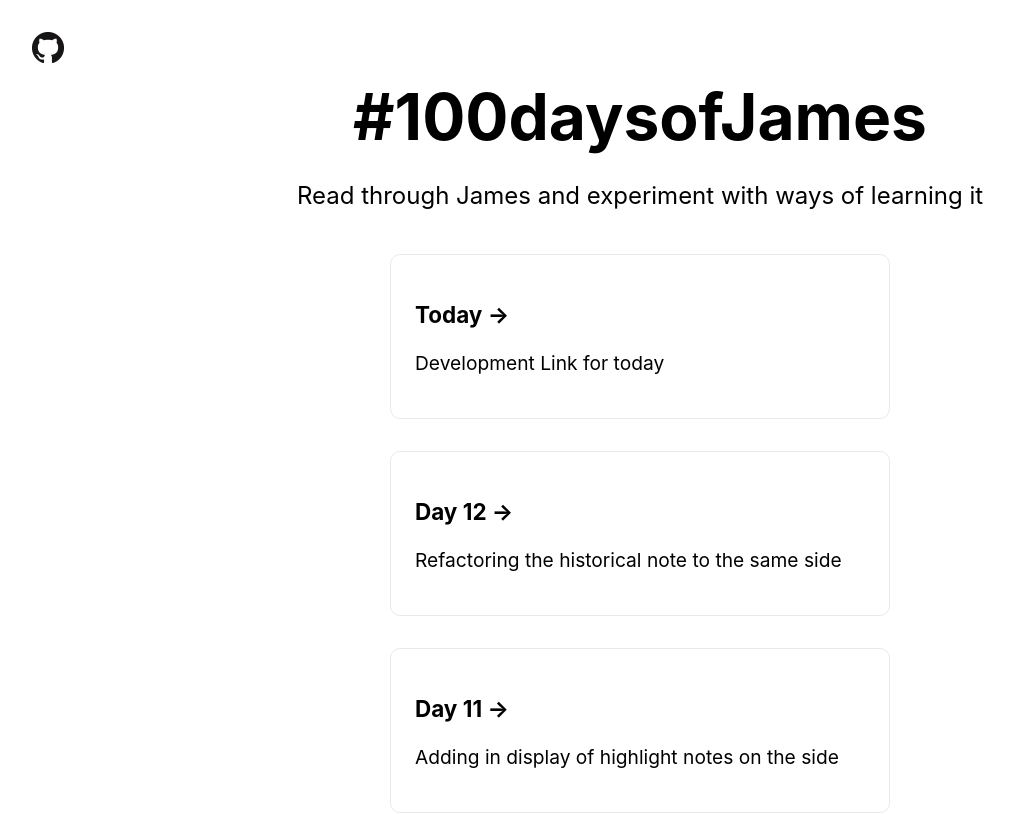
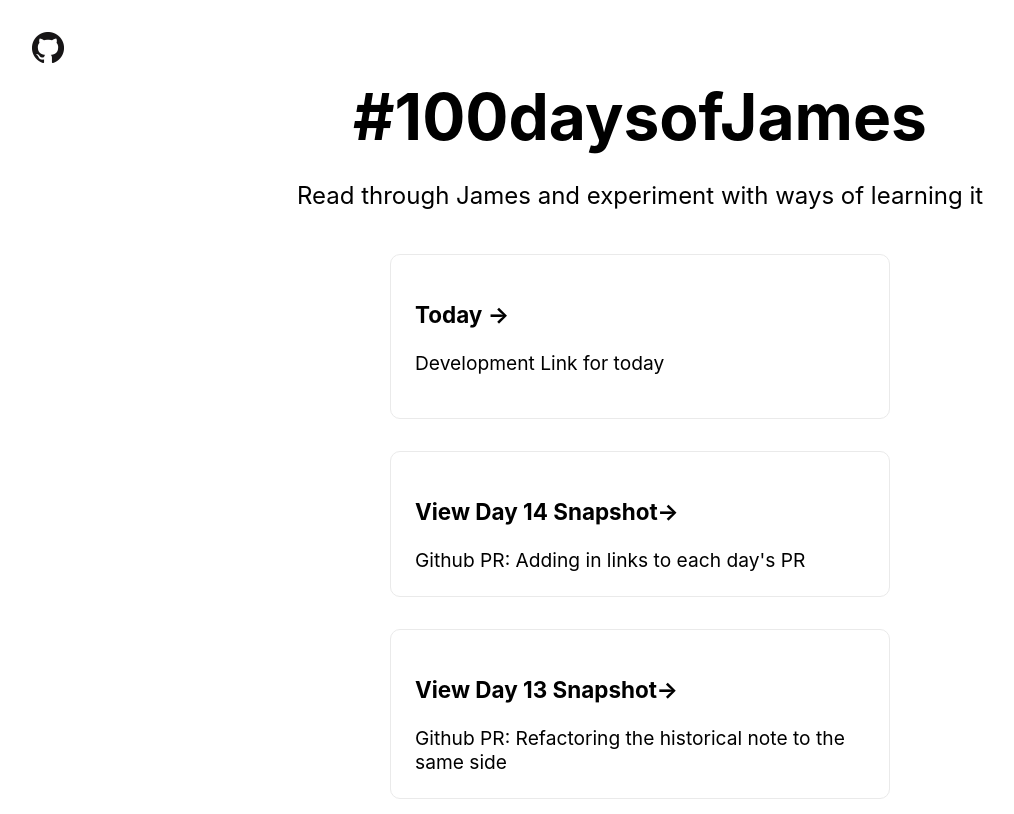
Before and after one commit to mattam/100daysofjames, a Next.js app: page / in a window 1280 px wide. Shown: the top 814 px of the page, without its empty margins (0-1014 px from the left). Built offline with nearby package versions, Linux system fonts and the light colour scheme.

Commit message:
Adding in links to each day's PR

```diff
--- a/data/days.json
+++ b/data/days.json
@@ -49,18 +49,23 @@
     "pr": 20
   },
   {
-    "dayNum": 10,
+    "dayNum": 11,
     "description": "Adding feature to toggle per-verse highlight",
     "pr": 20
   },
   {
-    "dayNum": 11,
+    "dayNum": 12,
     "description": "Adding in display of highlight notes on the side",
     "pr": 22
   },
   {
-    "dayNum": 12,
+    "dayNum": 13,
     "description": "Refactoring the historical note to the same side",
     "pr": 23
+  },
+  {
+    "dayNum": 14,
+    "description": "Adding in links to each day's PR",
+    "pr": 25
   }
 ]
--- a/pages/index.js
+++ b/pages/index.js
@@ -5,14 +5,17 @@ import days from "../data/days.json";
 
 const renderDay = (day) => {
   return (
-    <a
-      key={day.dayNum}
-      href={`https://100daysofjames-git-matt-day${day.dayNum}.mattam.vercel.app/james/1`}
-      className={styles.dayLink}
-    >
-      <h3>Day {day.dayNum} &rarr;</h3>
-      <p>{day.description}</p>
-    </a>
+    <div className={styles.dayLink}>
+      <a
+        key={day.dayNum}
+        href={`https://100daysofjames-git-matt-day${day.dayNum}.mattam.vercel.app/james/1`}
+      >
+        <h3>View Day {day.dayNum} Snapshot&rarr;</h3>
+      </a>
+      <a href={`https://github.com/mattam/100daysofjames/pull/${day.pr}`}>
+        Github PR: {day.description}
+      </a>
+    </div>
   );
 };
 
--- a/styles/Home.module.css
+++ b/styles/Home.module.css
@@ -171,14 +171,16 @@
   text-align: left;
   border: 1px solid #eaeaea;
   border-radius: 10px;
+}
+
+.dayLink a {
   transition: color 0.15s ease, border-color 0.15s ease;
 }
 
-.dayLink:hover,
-.dayLink:focus,
-.dayLink:active {
+.dayLink a:hover,
+.dayLink a:focus,
+.dayLink a:active {
   color: #0070f3;
-  border-color: #0070f3;
 }
 
 .code {
```
